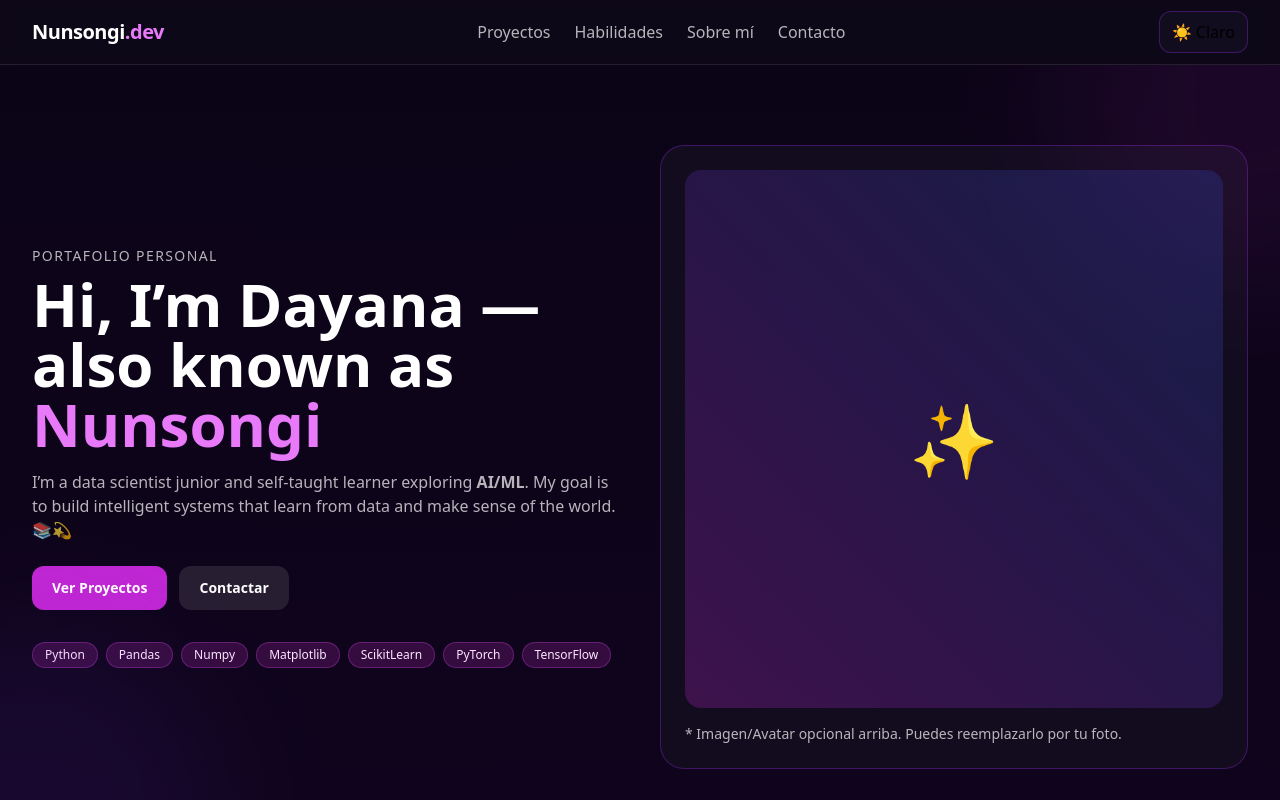
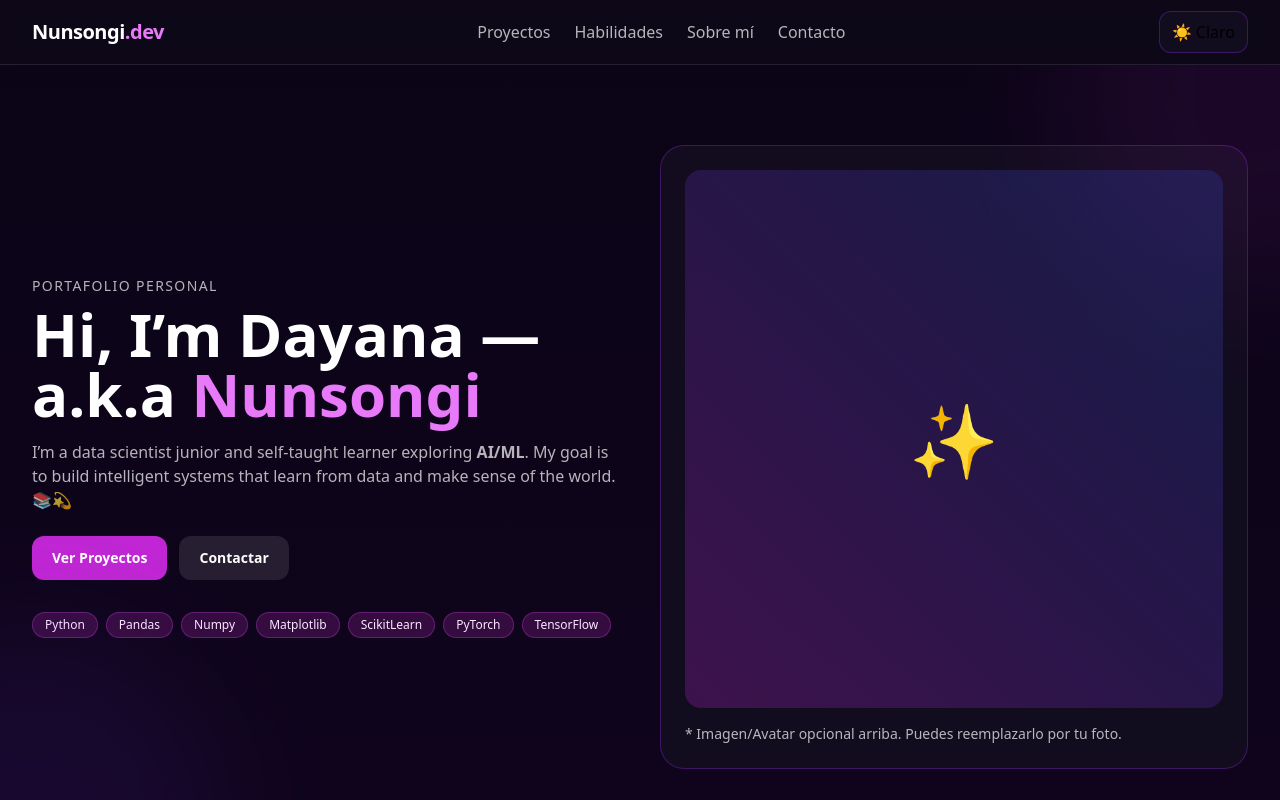
Before and after one commit to nunsongi/Data-Science-Portfolio, a React (Vite) app: page / in a window 1280 px wide. Shown: the top 800 px of the page. Built offline with nearby package versions, Linux system fonts and the light colour scheme.

Commit message:
feat: upload changes

```diff
--- a/package.json
+++ b/package.json
@@ -1,5 +1,5 @@
 {
-  "name": "dayana-portfolio",
+  "name": "nunsongi-portfolio",
   "private": true,
   "version": "0.0.0",
   "type": "module",
--- a/src/PortfolioDayana.jsx
+++ b/src/PortfolioNunsongi.jsx
@@ -66,7 +66,7 @@ const ProjectCard = ({ p, tone }) => (
   </article>
 );
 
-export default function PortfolioDayana() {
+export default function PortfolioNunsongi() {
   const [mode, setMode] = useState('dark');
   const tone = useMemo(() => (mode === 'dark' ? PALETTE.dark : PALETTE.light), [mode]);
 
@@ -138,7 +138,7 @@ export default function PortfolioDayana() {
             <div>
               <p className={`uppercase tracking-widest text-sm ${tone.sub}`}>Portafolio Personal</p>
               <h1 className={`mt-2 text-4xl sm:text-5xl lg:text-6xl font-extrabold ${tone.text}`}>
-                Hi, I’m Dayana — also known as <span className={`${tone.accent}`}>Nunsongi</span>
+                Hi, I’m Dayana — a.k.a <span className={`${tone.accent}`}>Nunsongi</span>
                 <br className="hidden sm:block"/>
 
               </h1>
@@ -281,7 +281,7 @@ export default function PortfolioDayana() {
 
       <footer className="py-10">
         <div className="max-w-7xl mx-auto px-4 sm:px-6 lg:px-8 flex flex-col sm:flex-row items-center justify-between gap-4">
-          <p className={`${tone.sub}`}>© {new Date().getFullYear()} Dayana — Portafolio.</p>
+          <p className={`${tone.sub}`}>© {new Date().getFullYear()} Nunsongi | Portafolio.</p>
           <div className="flex gap-3 text-sm">
             <a href="#stack" className={`${tone.sub} hover:${tone.accent}`}>Stack</a>
             <a href="#proyectos" className={`${tone.sub} hover:${tone.accent}`}>Proyectos</a>
--- a/src/main.jsx
+++ b/src/main.jsx
@@ -1,10 +1,10 @@
 import React from "react";
 import ReactDOM from "react-dom/client";
 import "./index.css";
-import PortfolioDayana from "./PortfolioDayana.jsx";
+import PortfolioNunsongi from "./PortfolioNunsongi.jsx";
 
 ReactDOM.createRoot(document.getElementById("root")).render(
   <React.StrictMode>
-    <PortfolioDayana />
+    <PortfolioNunsongi />
   </React.StrictMode>
 );
```
Also changed, not shown: 1 other file (tests, documents, lock files or other folders).
